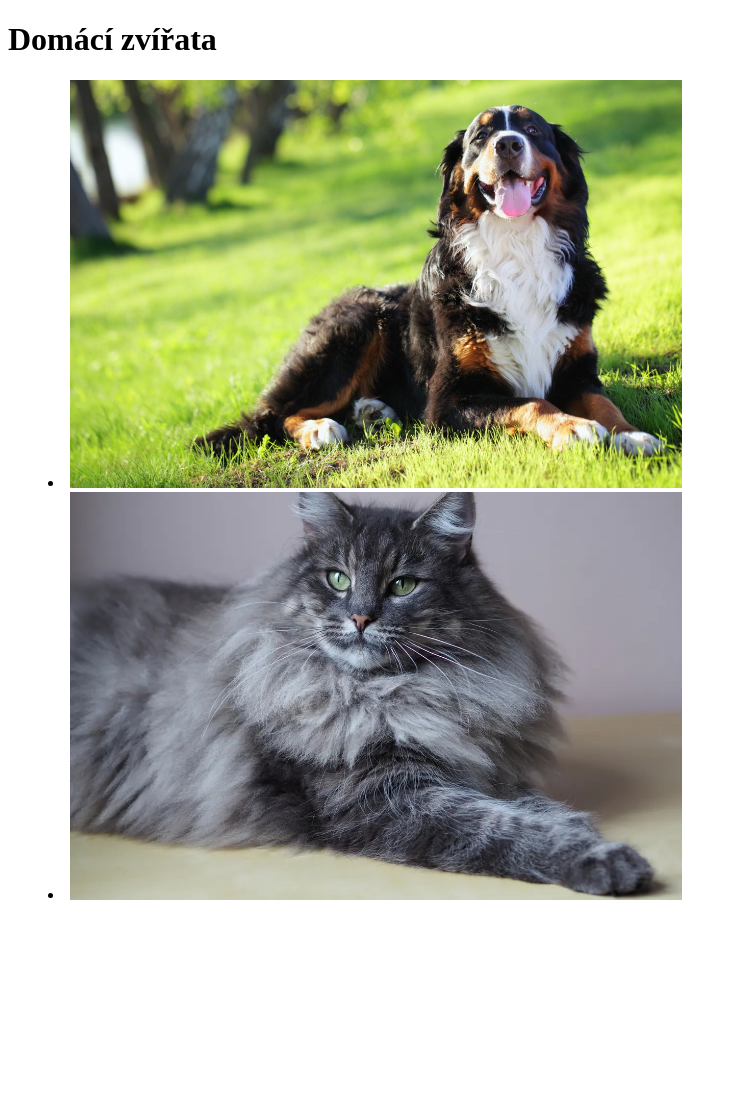
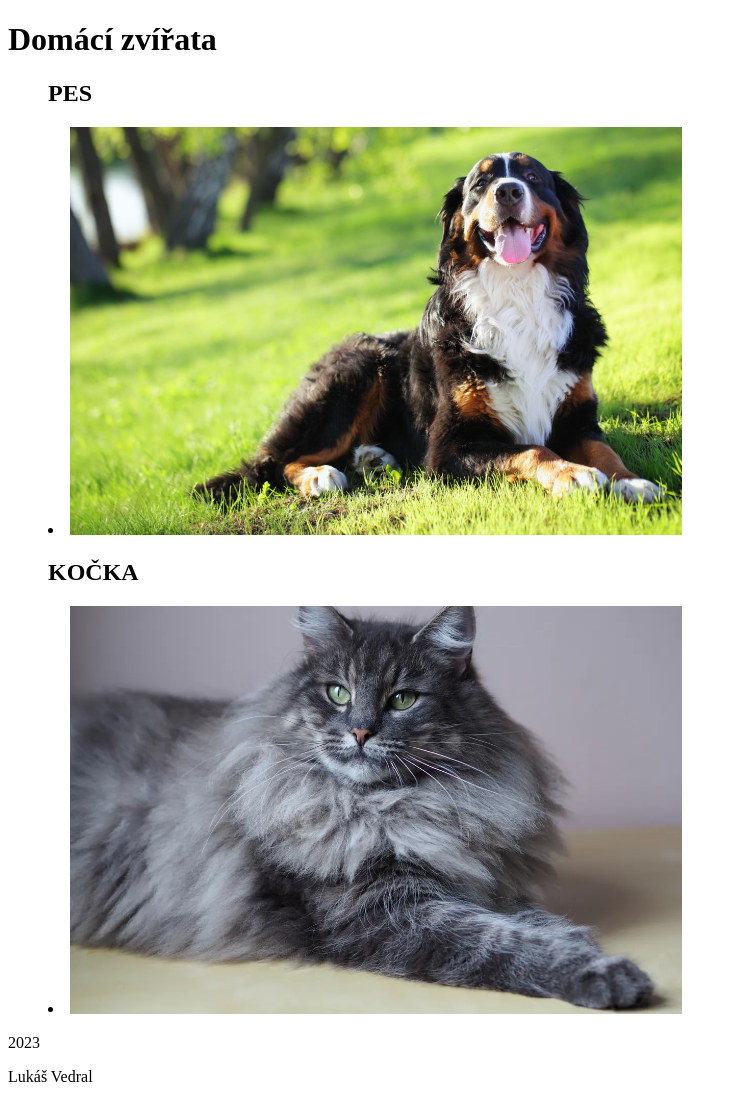
Before and after one commit to LukasVedral/lukas.vedral.github.io, a plain HTML site: page index.html in a window 1280 px wide. Shown: the whole page, without its empty margins (0-737 px from the left). Before the commit the page ends 920 px from the top, so only its background shows below. Drawn offline with Linux system fonts and the light colour scheme.

Commit message:
index footer

```diff
--- a/index.html
+++ b/index.html
@@ -12,15 +12,30 @@
                 Domácí zvířata
             </h1>
         </p>
-        <menu>
-            <h2></h2>
-            <li><a href="dog.html">
-                <img src="images/Bernsky-salasnicky-pes (1).jpg" alt="pes" width="50%">
-            </a></li>
-            <li><a href="cat.html">
-                <img src="images/kocka.webp" alt="kocka" width="50%">
-            </a></li>
-        </menu>
+        <nav>
+            <menu>
+                <h2>PES</h2>
+                <li>
+                    <a href="dog.html">
+                        <img src="images/Bernsky-salasnicky-pes (1).jpg" alt="pes" width="50%">
+                    </a>
+                </li>
+                <h2>KOČKA</h2>
+                <li>
+                        <a href="cat.html">
+                            <img src="images/kocka.webp" alt="kocka" width="50%">
+                    </a>
+                </li>
+            </menu>
+        </nav>
     </header>
+    <footer>
+        <p>
+            2023
+        </p>
+        <p>
+            Lukáš Vedral
+        </p>
+    </footer>
 </body>
 </html>
```
